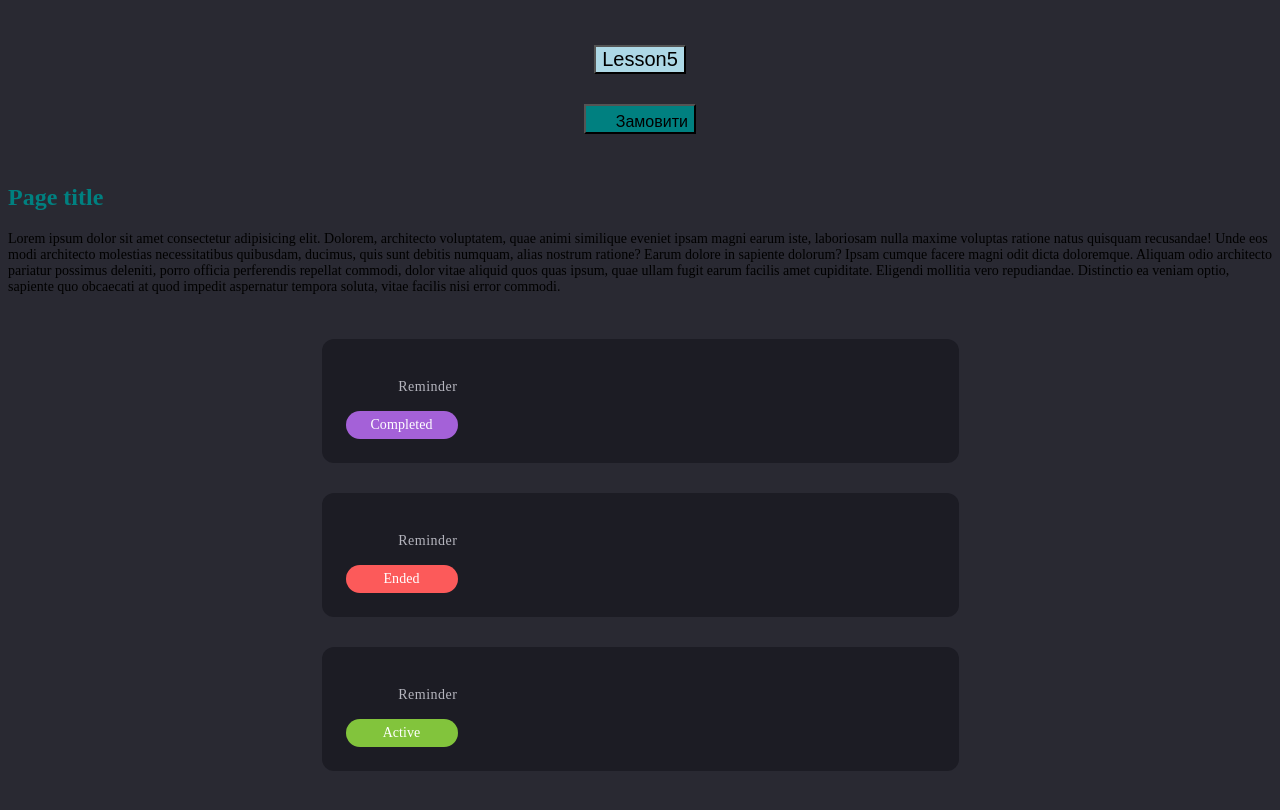
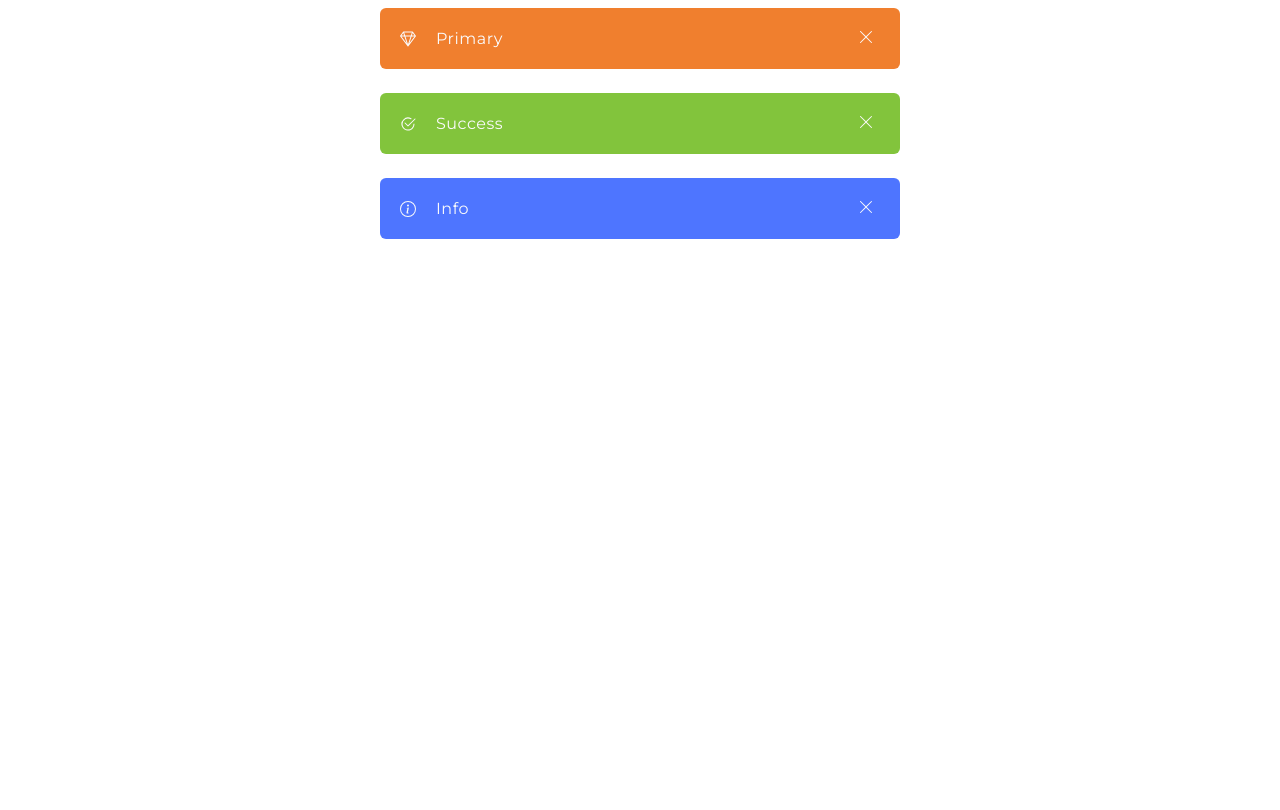
Before and after one commit to alyonapolova/sass-app-template, a website built with Vite: page index.html in a window 1280 px wide. Built offline with nearby package versions, Linux system fonts and the light colour scheme; files whose address does not match are found by name.

Commit message:
lesson 8

```diff
--- a/index.html
+++ b/index.html
@@ -7,7 +7,51 @@
     <title>SASS Tutorial template</title>
   </head>
   <body>
-    <button class="small-btn">Lesson5</button>
+
+      <div class="notification-primary">
+        <svg class="notification-icon" width="16" height="16">
+          <use href="./src/img//icons.svg#icon-primary"></use>
+        </svg>
+
+        <p class="notification-text">Primary</p>
+
+        <button class="notification-btn" aria-label="Close button">
+          <svg class="notification-btn-icon" width="16" height="16">
+            <use href="./src/img/icons.svg#icon-close"></use>
+          </svg>
+        </button>
+      </div>
+
+      <div class="notification-success">
+        <svg class="notification-icon" width="16" height="16">
+          <use href="./src/img/icons.svg#icon-check"></use>
+        </svg>
+
+        <p class="notification-text">Success</p>
+
+        <button class="notification-btn" aria-label="Close button">
+          <svg class="notification-btn-icon" width="16" height="16">
+            <use href="./src/img/icons.svg#icon-close"></use>
+          </svg>
+        </button>
+      </div>
+
+      <div class="notification-info">
+        <svg class="notification-icon" width="16" height="16">
+          <use href="./src/img/icons.svg#icon-info"></use>
+        </svg>
+
+        <p class="notification-text">Info</p>
+
+        <button class="notification-btn" aria-label="Close button">
+          <svg class="notification-btn-icon" width="16" height="16">
+            <use href="./src/img/icons.svg#icon-close"></use>
+          </svg>
+        </button>
+      </div>
+    </div>
+
+    <!-- <button class="small-btn">Lesson5</button>
     <button class="button" type="button">
       <svg class="button-icon"></svg>
       <span class="button-label">Замовити</span>
@@ -51,7 +95,7 @@
           <div class="badge badge-active">Active</div>
         </div>
       </div>
-    </div>
+    </div> -->
     <script type="module" src="./src/js/main.js"></script>
   </body>
 </html>
--- /dev/null
+++ b/src/scss/--examples--/lesson-08/_extend.scss
@@ -0,0 +1,111 @@
+// $primary: #f07f2e;
+// $success: #82c43c;
+// $primary: #4e75ff;
+
+// Approach 1
+// .notification {
+//   display: flex;
+//   align-items: center;
+//   gap: 20px;
+
+//   width: 480px;
+//   padding: 20px;
+
+//   font-family: Montserrat;
+//   color: #fafafb;
+//   font-size: 16px;
+//   line-height: 20px; /* 125% */
+//   letter-spacing: 0.5px;
+
+//   background-color: #92929d;
+//   border-radius: 6px;
+// }
+// .notification-primary {
+//   background-color: #f07f2e;
+// }
+
+// .notification-success {
+//   background-color: #82c43c;
+// }
+
+// .notification-info {
+//   background-color: #4e75ff;
+// }
+
+// Approach 2
+// .notification {
+//   display: flex;
+//   align-items: center;
+//   gap: 20px;
+
+//   width: 480px;
+//   padding: 20px;
+
+//   font-family: Montserrat;
+//   color: #fafafb;
+//   font-size: 16px;
+//   line-height: 20px; /* 125% */
+//   letter-spacing: 0.5px;
+
+//   background-color: #92929d;
+//   border-radius: 6px;
+// }
+
+// .notification-primary {
+//   @extend .notification;
+
+//   background-color: #f07f2e;
+// }
+
+// .notification-success {
+//   @extend .notification;
+
+//   background-color: #82c43c;
+// }
+
+// .notification-info {
+//   @extend .notification;
+
+//   background-color: #4e75ff;
+// }
+
+// Approach 3
+%notification {
+  display: flex;
+  align-items: center;
+  gap: 20px;
+
+  width: 480px;
+  padding: 20px;
+
+  font-family: Montserrat;
+  color: #fafafb;
+  font-size: 16px;
+  line-height: 20px; /* 125% */
+  letter-spacing: 0.5px;
+
+  background-color: #92929d;
+  border-radius: 6px;
+
+  //   @media screen and (min-width: 768px) {
+  //     padding: 22px;
+  //   }
+}
+
+.notification-primary {
+  @extend %notification;
+
+  background-color: #f07f2e;
+}
+
+.notification-success {
+  @extend %notification;
+
+  background-color: #82c43c;
+}
+
+.notification-info {
+  @extend %notification;
+
+  background-color: #4e75ff;
+}
--- /dev/null
+++ b/src/scss/base/_fonts.scss
@@ -0,0 +1,13 @@
+@font-face {
+  font-family: 'Montserrat';
+  src: url('../fonts/Montserrat-Regular.woff2') format('woff2');
+  font-weight: 400;
+  font-display: swap;
+}
+
+@font-face {
+  font-family: 'Montserrat';
+  src: url('../fonts/Montserrat-Bold.woff2') format('woff2');
+  font-weight: 700;
+  font-display: swap;
+}
--- /dev/null
+++ b/src/scss/components/_alert.scss
@@ -0,0 +1,29 @@
+// Extending selectors
+// .notification {
+//   border-radius: 10px;
+
+//   > .icon {
+//     display: block;
+//   }
+// }
+div:not(:last-child) {
+  margin: 0 auto;
+  margin-bottom: 24px;
+}
+
+.notification-icon,
+.notification-btn-icon {
+  fill: currentColor;
+}
+
+.notification-text {
+  margin: 0;
+  flex-grow: 1;
+}
+.notification-btn {
+  font-family: inherit;
+  color: currentColor;
+  background-color: transparent;
+  border: none;
+  cursor: pointer;
+}
```
Also changed, not shown: src/scss/main.scss (+10 -6 lines), src/fonts/Montserrat-Bold.woff2 (added), src/fonts/Montserrat-Regular.woff2 (added), src/img/badges/employee-1.png (added), src/img/icons.svg (added), src/img/icons/check.svg (added), src/img/icons/close.svg (added), src/img/icons/danger.svg (added), src/img/icons/gem.svg (added), src/img/icons/github.svg (added), src/img/icons/info.svg (added), src/img/icons/warning.svg (added), src/img/logo-sass.png (added), src/img/webp/employee-1.webp (added), 1 more files.
